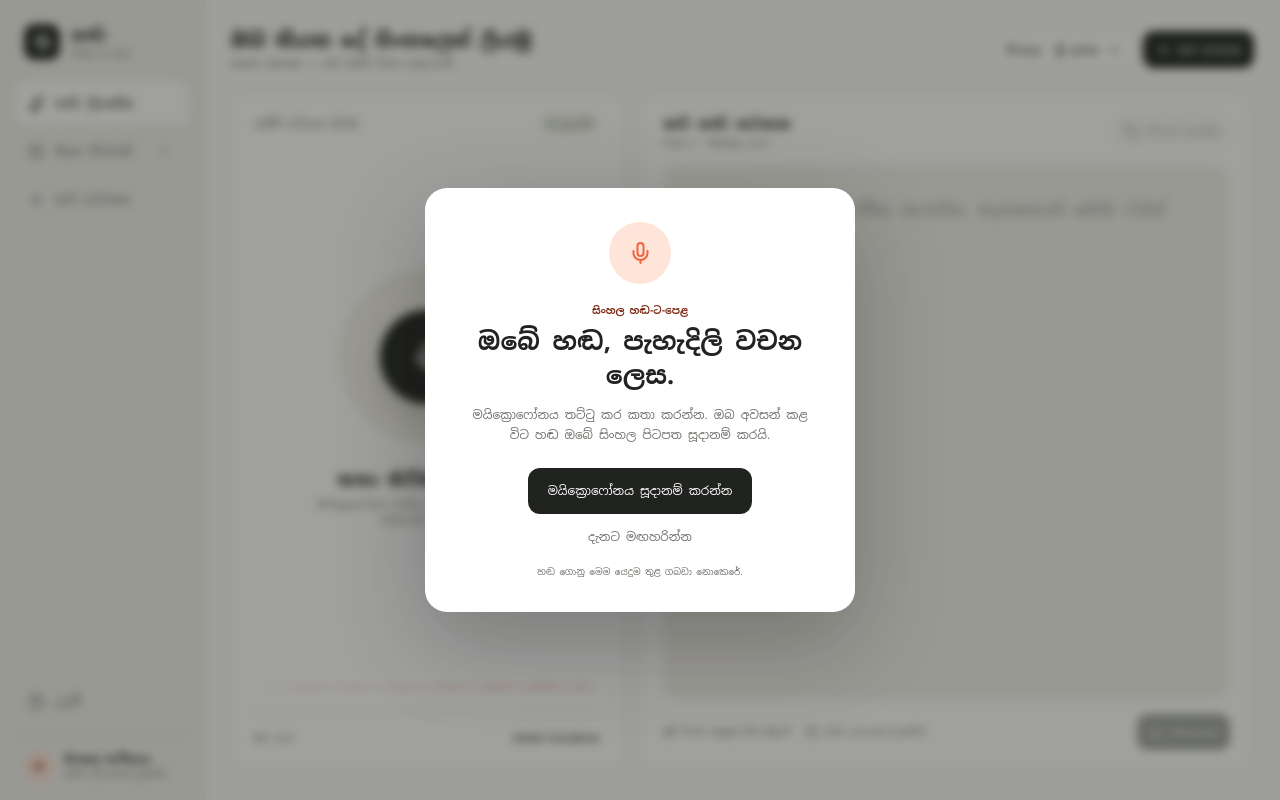
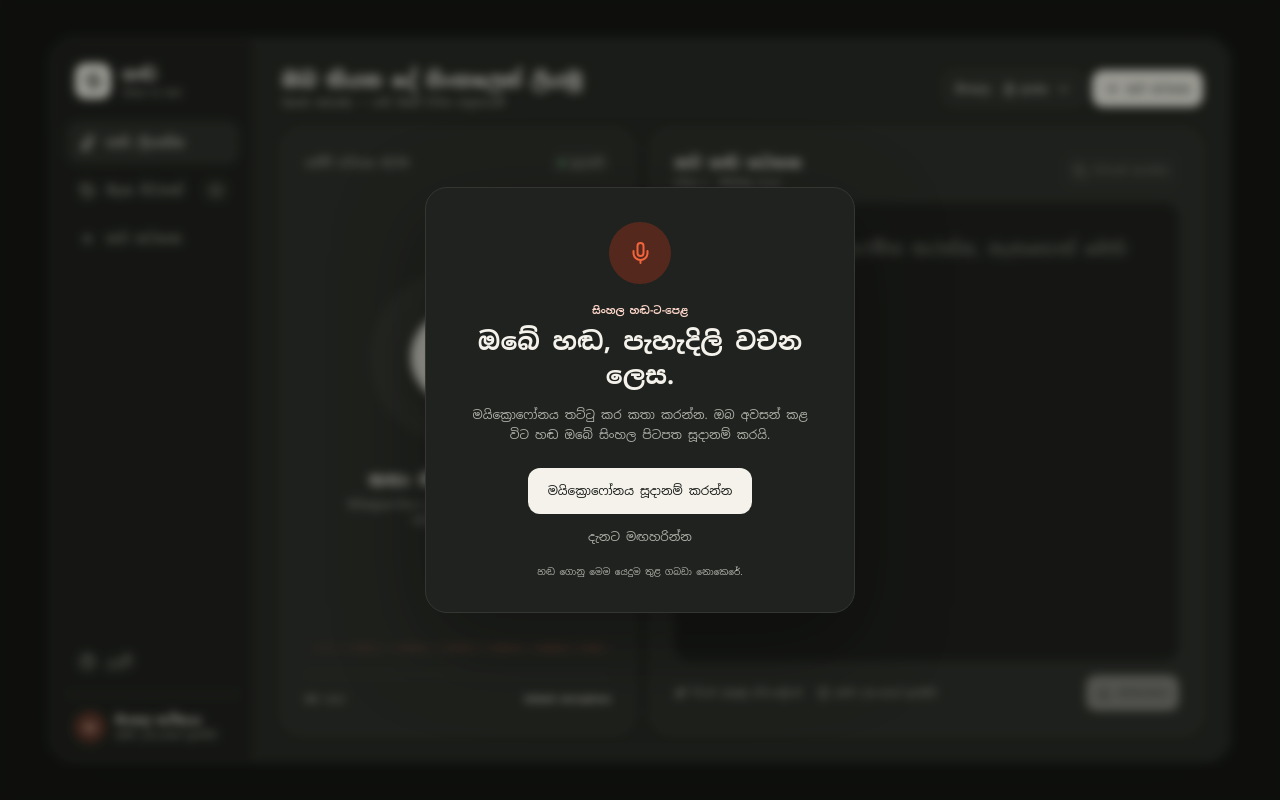
Before and after one commit to chestuntin/sotto-speech-studio, a React (Vite) app: page / in a window 1280 px wide. Built offline with nearby package versions, Linux system fonts and the light colour scheme.

Commit message:
Match approved dark theme and compact framing

```diff
--- a/src/styles.css
+++ b/src/styles.css
@@ -4,13 +4,25 @@
 
 :root {
   font-family: "DM Sans Variable", "Noto Sans Sinhala", "Sinhala Sangam MN", "Nirmala UI", sans-serif;
-  color: #20231f; background: #f3f1ec; font-synthesis: none; text-rendering: optimizeLegibility; -webkit-font-smoothing: antialiased;
-  --page: #f3f1ec; --shell: #fbfaf6; --panel: #fff; --panel-soft: #f4f1e9; --text: #20231f;
-  --muted: #6f736c; --line: #deddd6; --accent: #f1643c; --accent-soft: #ffe4d9; --accent-ink: #7f2a15; --success: #58a970;
+  color-scheme: dark;
+  color: light-dark(#20231f, #f4f2ea); background: light-dark(#e7e4dc, #050605); font-synthesis: none; text-rendering: optimizeLegibility; -webkit-font-smoothing: antialiased;
+  --outside: light-dark(#e7e4dc, #050605);
+  --page: light-dark(#f3f1ec, #10110f);
+  --shell: light-dark(#fbfaf6, #181a17);
+  --panel: light-dark(#ffffff, #20221f);
+  --panel-soft: light-dark(#f4f1e9, #292b27);
+  --text: light-dark(#20231f, #f4f2ea);
+  --muted: light-dark(#6f736c, #aeb2a9);
+  --line: light-dark(#deddd6, #343731);
+  --accent: #f1643c;
+  --accent-soft: light-dark(#ffe4d9, #54281d);
+  --accent-ink: light-dark(#7f2a15, #ffd8cb);
+  --success: #58a970;
 }
 * { box-sizing: border-box; }
 html, body, #root { width: 100%; height: 100%; overflow: hidden; }
-body { margin: 0; min-width: 320px; }
+body { margin: 0; min-width: 320px; background: var(--outside); }
+#root { padding: clamp(18px, 3vw, 44px); display: grid; place-items: center; }
 button, input, textarea { font: inherit; color: inherit; }
 button { border: 0; cursor: pointer; }
 button:disabled { cursor: not-allowed; opacity: .42; }
@@ -18,7 +30,7 @@ button, input, textarea { -webkit-tap-highlight-color: transparent; }
 button:focus-visible, input:focus-visible, textarea:focus-visible { outline: 3px solid rgba(241,100,60,.38); outline-offset: 2px; }
 .spin { animation: spin .85s linear infinite; }
 
-.hela-app { width: 100vw; height: 100vh; height: 100dvh; display: grid; grid-template-columns: clamp(190px,16vw,230px) minmax(0,1fr); background: var(--shell); overflow: hidden; }
+.hela-app { width: min(1180px, 100%); height: min(760px, 100%); display: grid; grid-template-columns: clamp(190px,16vw,220px) minmax(0,1fr); background: var(--shell); border: 1px solid var(--line); border-radius: 24px; box-shadow: 0 26px 80px light-dark(rgba(61,52,36,.16), rgba(0,0,0,.38)); overflow: hidden; }
 .app-sidebar { min-width: 0; min-height: 0; padding: 24px 16px 18px; display: flex; flex-direction: column; background: var(--page); border-right: 1px solid var(--line); }
 .brand { min-height: 48px; padding: 0 8px 22px; display: flex; align-items: center; gap: 11px; background: transparent; text-align: left; }
 .brand-mark { width: 36px; height: 36px; display: grid; place-items: center; border-radius: 11px; background: var(--text); color: var(--shell); }
@@ -27,7 +39,7 @@ button:focus-visible, input:focus-visible, textarea:focus-visible { outline: 3px
 .brand-copy small { display: block; margin-top: 1px; color: var(--muted); font-size: 10px; }
 .primary-nav { display: grid; gap: 5px; }
 .primary-nav button, .sidebar-bottom > button { width: 100%; min-height: 43px; padding: 0 12px; display: flex; align-items: center; gap: 10px; border-radius: 12px; background: transparent; color: var(--muted); font-size: 13px; text-align: left; }
-.primary-nav button:hover, .sidebar-bottom > button:hover { color: var(--text); background: rgba(255,255,255,.58); }
+.primary-nav button:hover, .sidebar-bottom > button:hover { color: var(--text); background: color-mix(in srgb, var(--panel) 62%, transparent); }
 .primary-nav button.active { color: var(--text); background: var(--panel); box-shadow: 0 1px 3px rgba(50,45,34,.06); }
 .primary-nav svg, .sidebar-bottom svg { width: 17px; flex: none; }
 .primary-nav em { margin-left: auto; min-width: 22px; padding: 3px 6px; border-radius: 8px; background: var(--panel-soft); color: var(--muted); font-size: 10px; font-style: normal; text-align: center; }
@@ -47,7 +59,7 @@ button:focus-visible, input:focus-visible, textarea:focus-visible { outline: 3px
 .topbar-actions { display: flex; align-items: center; gap: 8px; }
 .language-pill, .new-note-button { height: 37px; padding: 0 12px; border: 1px solid var(--line); border-radius: 11px; background: var(--panel); display: inline-flex; align-items: center; justify-content: center; gap: 7px; font-size: 11px; white-space: nowrap; }
 .language-pill svg, .new-note-button svg { width: 15px; }
-.new-note-button { background: var(--text); border-color: var(--text); color: #fff; }
+.new-note-button { background: var(--text); border-color: var(--text); color: var(--shell); }
 .workspace { min-height: 0; min-width: 0; display: grid; grid-template-columns: minmax(280px,.78fr) minmax(400px,1.22fr); gap: 15px; }
 .recorder-card, .transcript-card { min-width: 0; min-height: 0; border: 1px solid var(--line); border-radius: 20px; background: var(--panel); overflow: hidden; }
 .recorder-card { padding: clamp(16px,1.8vw,24px); display: grid; grid-template-rows: auto minmax(0,1fr) auto; }
@@ -64,11 +76,11 @@ button:focus-visible, input:focus-visible, textarea:focus-visible { outline: 3px
 .is-recording .mic-orbit { background: var(--accent-soft); transform: scale(.97); }
 .is-recording .mic-orbit::before, .is-recording .mic-orbit::after { opacity: 1; animation: pulse 1.7s ease-out infinite; }
 .is-recording .mic-orbit::after { animation-delay: .4s; }
-.mic-button { width: clamp(76px,8vw,94px); height: clamp(76px,8vw,94px); border-radius: 50%; display: grid; place-items: center; background: var(--text); color: #fff; box-shadow: 0 12px 28px rgba(31,35,30,.18); transition: .18s ease; }
+.mic-button { width: clamp(76px,8vw,94px); height: clamp(76px,8vw,94px); border-radius: 50%; display: grid; place-items: center; background: var(--text); color: var(--shell); box-shadow: 0 12px 28px light-dark(rgba(31,35,30,.18), rgba(0,0,0,.34)); transition: .18s ease; }
 .mic-button:hover { transform: scale(1.025); }
 .mic-button:active { transform: scale(.96); }
 .mic-button svg { width: 30px; height: 30px; }
-.is-recording .mic-button, .mic-button.processing { background: var(--accent); }
+.is-recording .mic-button, .mic-button.processing { background: var(--accent); color: #fff; }
 .stop-mark { width: 21px; height: 21px; border-radius: 6px; background: #fff; }
 .recording-stage > strong { margin-top: clamp(22px,3vh,32px); font-size: clamp(15px,1.35vw,18px); font-weight: 600; }
 .recording-stage > span { max-width: 270px; margin-top: 7px; color: var(--muted); font-size: 10px; line-height: 1.45; text-align: center; }
@@ -87,15 +99,15 @@ button:focus-visible, input:focus-visible, textarea:focus-visible { outline: 3px
 .copy-button svg, .export-button svg { width: 14px; }
 .editor-shell { position: relative; min-height: 0; border-radius: 15px; background: var(--page); overflow: hidden; }
 .editor-shell textarea { width: 100%; height: 100%; resize: none; border: 0; outline: 0; padding: clamp(18px,2.4vw,30px); background: transparent; color: var(--text); font-family: "Noto Sans Sinhala","Sinhala Sangam MN","Nirmala UI","DM Sans Variable",sans-serif; font-size: clamp(14px,1.35vw,18px); line-height: 1.9; caret-color: var(--accent); scrollbar-width: thin; scrollbar-color: var(--line) transparent; }
-.editor-shell textarea::placeholder { color: #9b9d97; opacity: 1; }
+.editor-shell textarea::placeholder { color: var(--muted); opacity: .68; }
 .live-caret { position: absolute; left: 30px; bottom: 28px; width: 2px; height: 18px; background: var(--accent); animation: blink 1s step-end infinite; pointer-events: none; }
 .transcript-footer { display: flex; align-items: center; justify-content: space-between; gap: 12px; }
 .trust-notes { display: flex; align-items: center; gap: 14px; color: var(--muted); font-size: 9px; }
 .trust-notes span { display: flex; align-items: center; gap: 5px; }
 .trust-notes svg { width: 13px; }
-.export-button { background: var(--text); color: #fff; }
+.export-button { background: var(--text); color: var(--shell); }
 
-.history-drawer { position: absolute; z-index: 20; top: 78px; bottom: 28px; left: 28px; width: min(360px,calc(100% - 56px)); padding: 20px; border: 1px solid var(--line); border-radius: 18px; background: rgba(255,255,255,.96); box-shadow: 0 26px 70px rgba(41,37,29,.18); backdrop-filter: blur(14px); overflow: hidden; display: grid; grid-template-rows: auto minmax(0,1fr); gap: 15px; }
+.history-drawer { position: absolute; z-index: 20; top: 78px; bottom: 28px; left: 28px; width: min(360px,calc(100% - 56px)); padding: 20px; border: 1px solid var(--line); border-radius: 18px; background: color-mix(in srgb, var(--panel) 96%, transparent); box-shadow: 0 26px 70px light-dark(rgba(41,37,29,.18), rgba(0,0,0,.4)); backdrop-filter: blur(14px); overflow: hidden; display: grid; grid-template-rows: auto minmax(0,1fr); gap: 15px; }
 .drawer-heading { display: flex; justify-content: space-between; align-items: flex-start; }
 .drawer-heading span { color: var(--muted); font-size: 9px; }
 .drawer-heading h2 { margin: 3px 0 0; font-size: 20px; }
@@ -114,14 +126,14 @@ button:focus-visible, input:focus-visible, textarea:focus-visible { outline: 3px
 .empty-history span { max-width: 190px; margin-top: 6px; font-size: 10px; line-height: 1.5; }
 
 .onboarding-overlay { position: fixed; z-index: 100; inset: 0; display: grid; place-items: center; padding: 20px; background: rgba(29,31,28,.42); backdrop-filter: blur(5px); }
-.welcome-card { width: min(430px,100%); padding: 34px; border-radius: 22px; background: var(--panel); box-shadow: 0 30px 90px rgba(0,0,0,.24); text-align: center; }
+.welcome-card { width: min(430px,100%); padding: 34px; border: 1px solid var(--line); border-radius: 22px; background: var(--panel); box-shadow: 0 30px 90px rgba(0,0,0,.34); text-align: center; }
 .welcome-mark { width: 62px; height: 62px; margin: 0 auto 20px; border-radius: 50%; display: grid; place-items: center; background: var(--accent-soft); color: var(--accent); }
 .welcome-mark svg { width: 25px; }
 .welcome-card > p { margin: 0 0 8px; color: var(--accent-ink); font-size: 10px; font-weight: 600; }
 .welcome-card h2 { margin: 0; font-size: 25px; line-height: 1.35; }
 .welcome-card > span:not(.welcome-mark) { display: block; margin: 14px auto 22px; max-width: 340px; color: var(--muted); font-size: 12px; line-height: 1.65; }
 .welcome-actions { display: flex; flex-direction: column; align-items: center; gap: 7px; }
-.welcome-card button { min-height: 46px; padding: 0 20px; border-radius: 12px; background: var(--text); color: #fff; font-size: 12px; }
+.welcome-card button { min-height: 46px; padding: 0 20px; border-radius: 12px; background: var(--text); color: var(--shell); font-size: 12px; }
 .welcome-card .skip-button { min-height: 32px; background: transparent; color: var(--muted); }
 .welcome-card small { display: block; margin-top: 13px; color: var(--muted); font-size: 9px; }
 .toast { position: fixed; z-index: 120; left: 50%; bottom: 20px; transform: translateX(-50%); min-height: 44px; max-width: min(560px,calc(100vw - 32px)); padding: 10px 13px; display: flex; align-items: center; gap: 9px; border: 1px solid var(--line); border-radius: 12px; background: var(--panel); box-shadow: 0 12px 34px rgba(34,31,25,.16); font-size: 11px; }
@@ -129,7 +141,7 @@ button:focus-visible, input:focus-visible, textarea:focus-visible { outline: 3px
 .toast span { flex: 1; }
 .toast button { width: 28px; height: 28px; display: grid; place-items: center; background: transparent; }
 .toast button svg { width: 15px; }
-.toast.success { background: var(--text); border-color: var(--text); color: #fff; }
+.toast.success { background: var(--text); border-color: var(--text); color: var(--shell); }
 .toast.error { color: #8a291d; }
 
 @media (max-width: 960px) {
@@ -142,7 +154,9 @@ button:focus-visible, input:focus-visible, textarea:focus-visible { outline: 3px
   .workspace { grid-template-columns: minmax(245px,.72fr) minmax(360px,1.28fr); }
 }
 @media (max-width: 720px) {
+  #root { padding: 0; }
   .hela-app { grid-template-columns: 1fr; grid-template-rows: minmax(0,1fr) 64px; }
+  .hela-app { width: 100%; height: 100%; border: 0; border-radius: 0; box-shadow: none; }
   .app-sidebar { grid-row: 2; z-index: 30; padding: 0 14px; border-top: 1px solid var(--line); border-right: 0; flex-direction: row; justify-content: space-around; }
   .brand, .account { display: none; }
   .primary-nav { display: flex; gap: 8px; }
```
